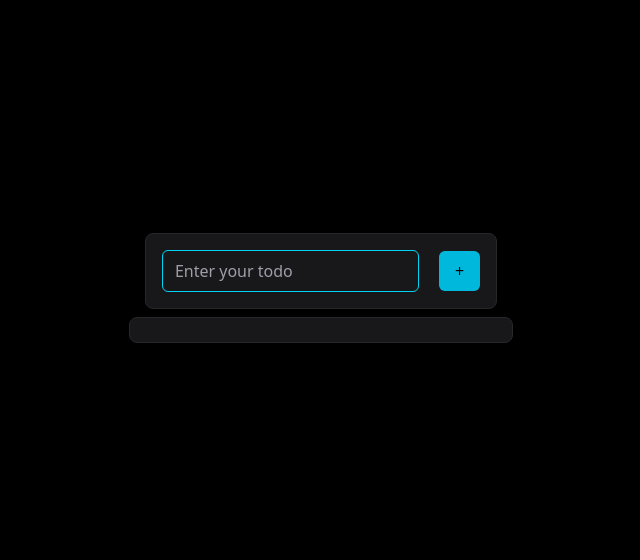
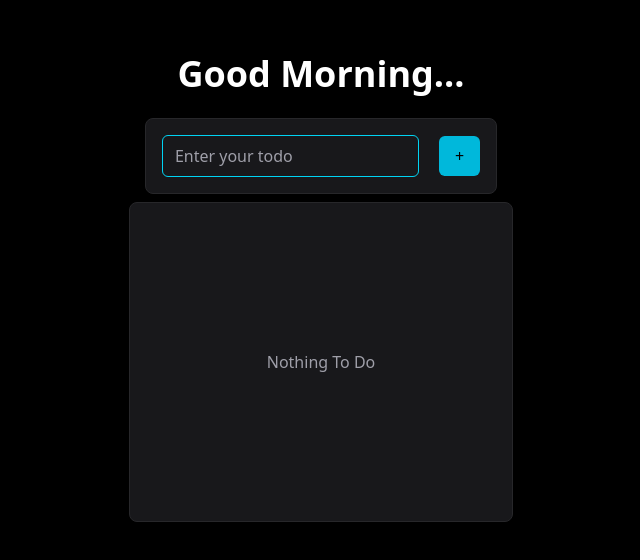
Before and after one commit to Rashid-Narikkodan/React_ToDo, a React (Vite) app: page / in a window 1280 px wide. Shown: the part 112-672 px from the top of the page, without its empty margins (319-959 px from the left). Built offline with nearby package versions, Linux system fonts and the light colour scheme.

Commit message:
final commit - updated List structure and UI

```diff
--- a/src/App.tsx
+++ b/src/App.tsx
@@ -1,11 +1,13 @@
 import TodoForm from "./components/TodoForm"
 import { useTodos } from "./hooks/useTodos"
 import TodoList from "./components/TodoList"
+import Greet from "./components/Greet"
 
 function App() {
   const { addTodo, deleteTodo, toggleTodo, todos }=useTodos()
   return (
     <main className="bg-black min-h-screen flex flex-col items-center justify-center">
+        <Greet />
         <TodoForm addTodo={addTodo}/>
         <TodoList deleteTodo={deleteTodo} toggleTodo={toggleTodo} todos={todos} />
     </main>
--- /dev/null
+++ b/src/components/Greet.tsx
@@ -0,0 +1,11 @@
+
+const Greet = () => {
+    const hour = new Date().getHours();
+    return (
+    <h2 className="text-white font-bold mb-6 text-4xl">
+        Good {hour < 12?"Morning...":hour < 17?"Afternoon...":"Evening..."}
+    </h2>
+  )
+}
+
+export default Greet
--- a/src/components/TodoList.tsx
+++ b/src/components/TodoList.tsx
@@ -2,8 +2,14 @@ import TodoItem from "./TodoItem";
 import type { TodoListProps } from "../types/TodoListProps";
 const TodoList = ({deleteTodo,toggleTodo,todos}:TodoListProps) => {
   return (
-    <ul className="p-3 gap-2 flex flex-col bg-zinc-900 rounded-lg border border-zinc-800 w-sm mt-2">
-      {todos.map(todo=> <TodoItem key={todo.id} onToggle={toggleTodo} onDelete={deleteTodo} todo={todo}/> )}
+    <ul className="p-3 gap-2 flex flex-col
+        bg-zinc-900 rounded-lg border border-zinc-800
+        w-sm mt-2
+        min-h-60
+        max-h-80
+        overflow-y-auto">
+      {todos.length?todos.reverse().map(todo=> <TodoItem key={todo.id} onToggle={toggleTodo} onDelete={deleteTodo} todo={todo}/> )
+      :<li className="text-zinc-400 flex justify-center items-center h-100">Nothing To Do</li> }
     </ul>
   )
 }
--- a/src/components/Toggle.tsx
+++ b/src/components/Toggle.tsx
@@ -1,9 +1,29 @@
-import type { CheckBoxProps } from "../types/CheckBoxProps"
+import type { CheckBoxProps } from "../types/CheckBoxProps";
 
-const Toggle = ({...rest}:CheckBoxProps) => {
+const Toggle = ({ className = "", ...rest }: CheckBoxProps) => {
   return (
-    <input type="checkbox" {...rest} />
-  )
-}
+    <label className="inline-flex cursor-pointer">
+      <input
+        type="checkbox"
+        className={`sr-only peer ${className}`}
+        {...rest}
+      />
 
-export default Toggle
+      <span
+        className="
+          w-5 h-5
+          border border-gray-400 rounded
+          bg-white
+          flex items-center justify-center
+          transition
+          peer-checked:bg-cyan-500 peer-checked:border-cyan-500
+          after:content-['✓']
+          after:text-white after:text-sm after:font-bold
+          after:opacity-0 peer-checked:after:opacity-100
+        "
+      />
+    </label>
+  );
+};
+
+export default Toggle;
```
